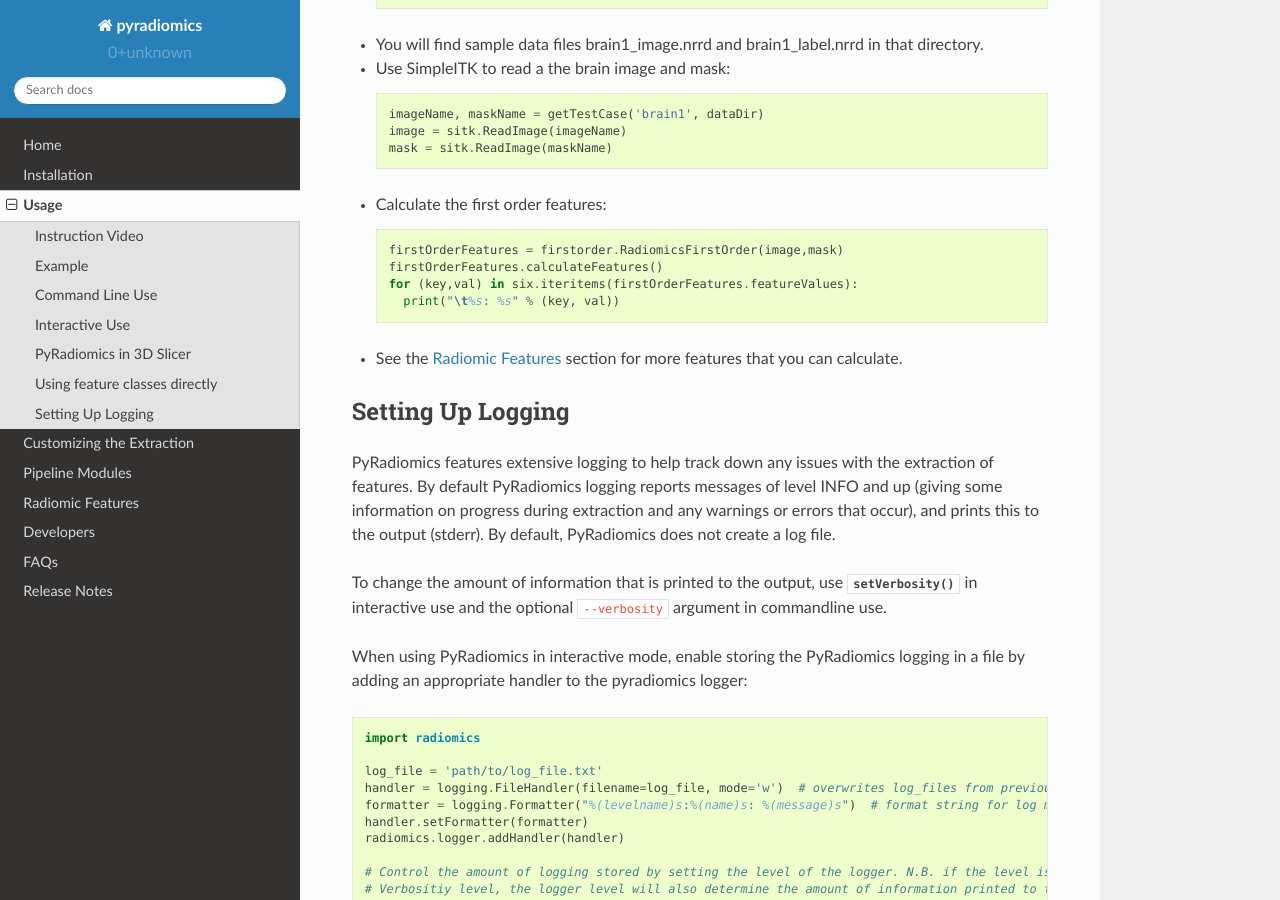
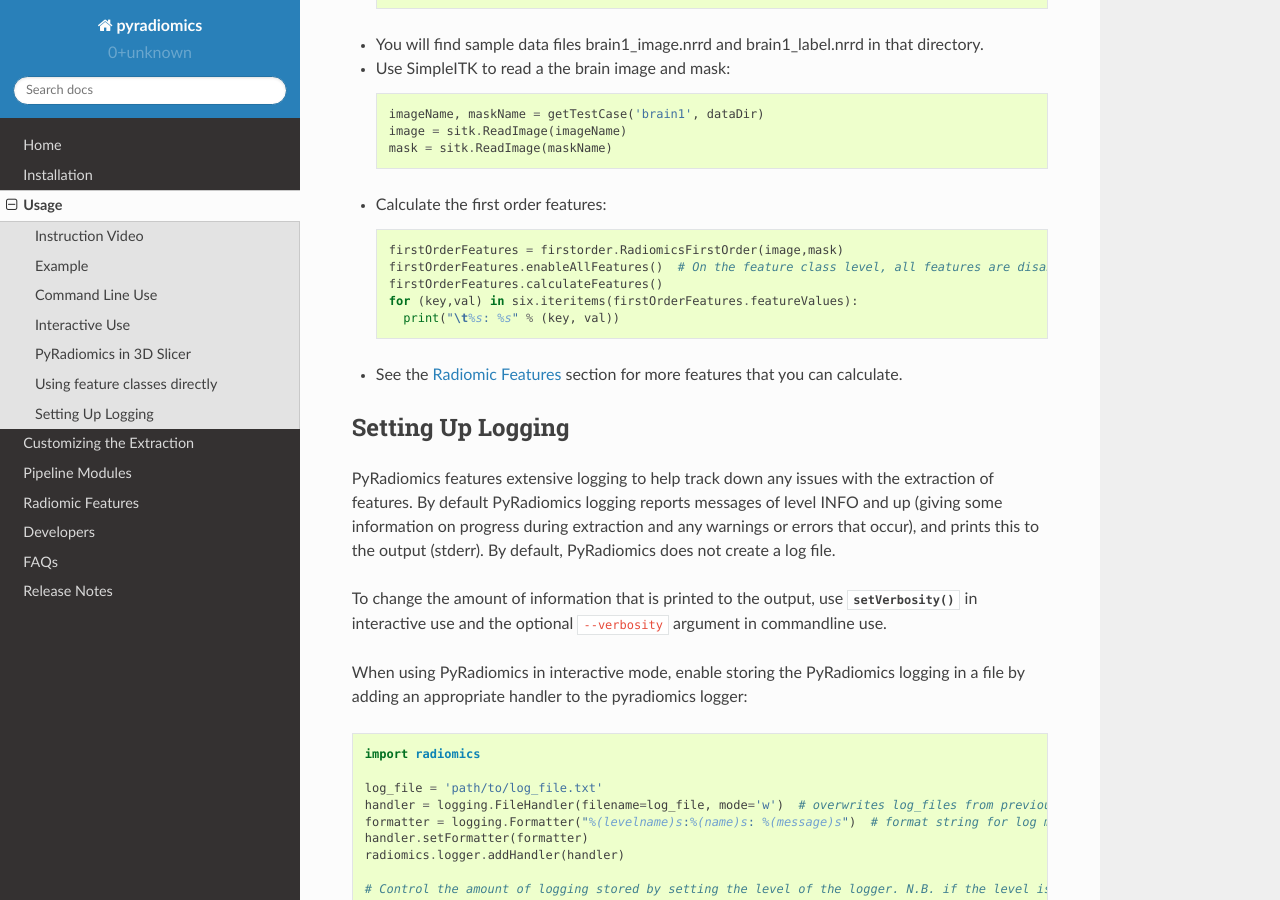
Before and after one commit to AIM-Harvard/pyradiomics, a Sphinx documentation site: the page built from docs/usage.rst, in a window 1280 px wide and 900 px high, scrolled down 3278 px. Built offline with Sphinx 7.4.7 and the Read the Docs theme 2.0.0, drawn with Linux system fonts in a browser that asks for light colours.

Commit message:
DOCS: Fix error in usage documentation
In the documentation on using the feature classes directly, the line to enable all features in the first order feature class was missing.
This resulted in no features being calculated, as on the feature class level, all features are disabled by default.

```diff
--- a/CHANGES.rst
+++ b/CHANGES.rst
@@ -59,6 +59,7 @@ Documentation
   (`#291 <https://github.com/Radiomics/pyradiomics/pull/291>`_)
 - Include contributing guidelines in sphinx-generated documentation and add a section on sharing parameter files.
   (`#294 <https://github.com/Radiomics/pyradiomics/pull/294>`_)
+- Insert missing line to enable all features in documentation on using the feature classes directly.
 
 Examples
 ########
--- a/docs/usage.rst
+++ b/docs/usage.rst
@@ -156,6 +156,7 @@ Using feature classes directly
 * Calculate the first order features::
 
      firstOrderFeatures = firstorder.RadiomicsFirstOrder(image,mask)
+     firstOrderFeatures.enableAllFeatures()  # On the feature class level, all features are disabled by default.
      firstOrderFeatures.calculateFeatures()
      for (key,val) in six.iteritems(firstOrderFeatures.featureValues):
        print("\t%s: %s" % (key, val))
```
